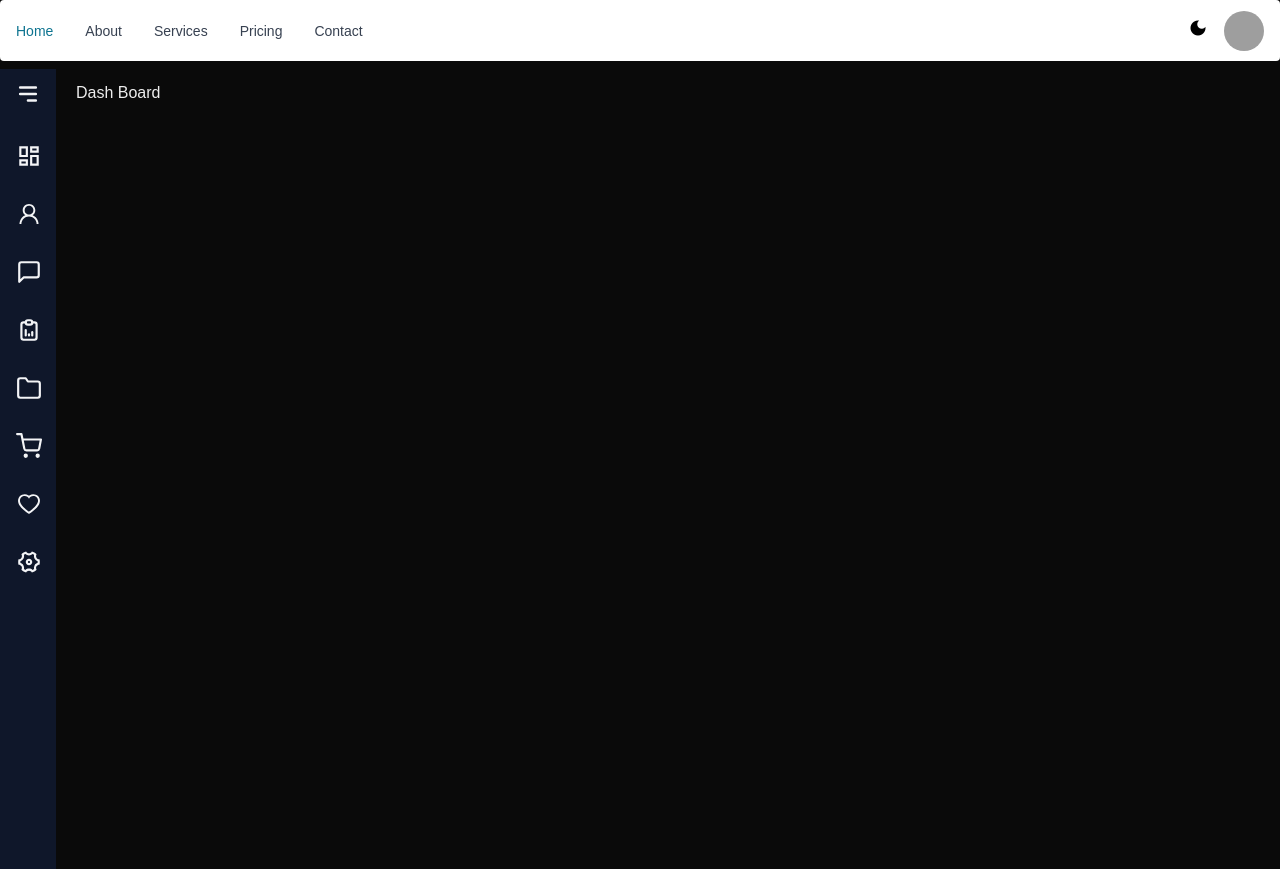
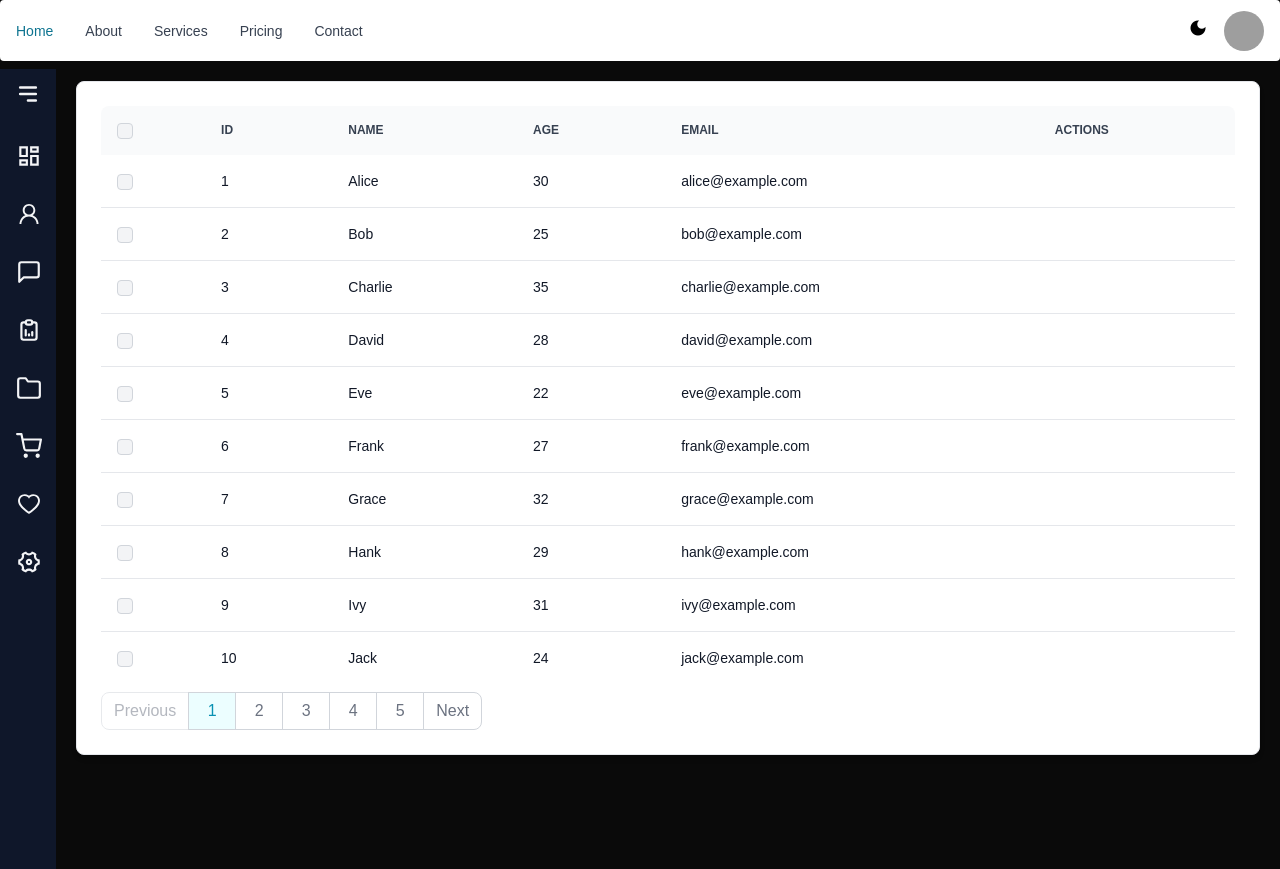
Before and after one commit to mecoderforhad/ecomfront, a Next.js app: page /dashboard in a window 1280 px wide. Built offline with nearby package versions, Linux system fonts and the light colour scheme; grey boxes are pictures that could not be loaded.

Commit message:
common table

```diff
--- a/app/(main)/dashboard/page.tsx
+++ b/app/(main)/dashboard/page.tsx
@@ -1,3 +1,10 @@
-export default function Dashboard(){
-    return(<>Dash Board</>)
+import DataGrid from "@/components/custom/table/DataGrid";
+import { data, headers } from "@/lib/data";
+
+export default function Dashboard() {
+  return (
+    <>
+      <DataGrid headers={headers} data={data} itemsPerPage={10} />
+    </>
+  );
 }
--- a/app/(main)/layout.tsx
+++ b/app/(main)/layout.tsx
@@ -1,5 +1,5 @@
-import SideBar from "@/core/navigation/SideBar";
-import { TopNavBar } from "@/core/navigation/TopNavbar";
+import SideBar from "@/components/custom/navigation/SideBar";
+import { TopNavBar } from "@/components/custom/navigation/TopNavbar";
 import React from "react";
 
 export default function MainLayout({
@@ -12,7 +12,7 @@ export default function MainLayout({
       <TopNavBar />
       <div className="flex min-h-screen">
         <SideBar />
-        <div className="mx-auto flex w-full grow gap-5 p-5">
+        <div className="flex-1 p-5">
           {children}
         </div>
       </div>
--- a/core/dark-mode/DarkModeSwitch.tsx
+++ b/components/custom/dark-mode/DarkModeSwitch.tsx
@@ -1,6 +1,6 @@
 "use client";
 
-import MaterialIcon from "@/components/icon/MaterialIcon";
+import MaterialIcon from "@/components/ui/icon/MaterialIcon";
 import { useThemeMode } from "flowbite-react";
 import { useEffect, useState } from "react";
 
--- /dev/null
+++ b/components/custom/table/DataGrid.tsx
@@ -0,0 +1,64 @@
+"use client";
+
+import React, { useState } from "react";
+import { Checkbox, Table, Pagination, Card } from "flowbite-react";
+
+interface DataGridProps {
+  headers: string[];
+  data: Array<{ [key: string]: string | number }>;
+  itemsPerPage: number;
+}
+
+const DataGrid: React.FC<DataGridProps> = ({ headers, data, itemsPerPage }) => {
+  const [currentPage, setCurrentPage] = useState(1);
+
+  const totalPages = Math.ceil(data.length / itemsPerPage);
+  const currentData = data.slice(
+    (currentPage - 1) * itemsPerPage,
+    currentPage * itemsPerPage
+  );
+
+  return (
+    <Card>
+      <div className="overflow-x-auto">
+        <Table hoverable>
+          <Table.Head>
+            <Table.HeadCell className="p-4">
+              <Checkbox />
+            </Table.HeadCell>
+            {headers.map((header, index) => (
+              <Table.HeadCell key={index}>{header}</Table.HeadCell>
+            ))}
+          </Table.Head>
+          <Table.Body className="divide-y">
+            {currentData.map((row, rowIndex) => (
+              <Table.Row
+                key={rowIndex}
+                className="bg-white dark:border-gray-700 dark:bg-gray-800"
+              >
+                <Table.Cell className="p-4">
+                  <Checkbox />
+                </Table.Cell>
+                {headers.map((header, colIndex) => (
+                  <Table.Cell
+                    key={colIndex}
+                    className="whitespace-nowrap font-medium text-gray-900 dark:text-white"
+                  >
+                    {row[header]}
+                  </Table.Cell>
+                ))}
+              </Table.Row>
+            ))}
+          </Table.Body>
+        </Table>
+        <Pagination
+          currentPage={currentPage}
+          totalPages={totalPages}
+          onPageChange={(page) => setCurrentPage(page)}
+        />
+      </div>
+    </Card>
+  );
+};
+
+export default DataGrid;
--- /dev/null
+++ b/lib/data/index.ts
@@ -0,0 +1,53 @@
+export const headers = ["id", "name", "age", "email", "actions"];
+export const data = [
+    { "id": 1, "name": "Alice", "age": 30, "email": "alice@example.com" },
+    { "id": 2, "name": "Bob", "age": 25, "email": "bob@example.com" },
+    { "id": 3, "name": "Charlie", "age": 35, "email": "charlie@example.com" },
+    { "id": 4, "name": "David", "age": 28, "email": "david@example.com" },
+    { "id": 5, "name": "Eve", "age": 22, "email": "eve@example.com" },
+    { "id": 6, "name": "Frank", "age": 27, "email": "frank@example.com" },
+    { "id": 7, "name": "Grace", "age": 32, "email": "grace@example.com" },
+    { "id": 8, "name": "Hank", "age": 29, "email": "hank@example.com" },
+    { "id": 9, "name": "Ivy", "age": 31, "email": "ivy@example.com" },
+    { "id": 10, "name": "Jack", "age": 24, "email": "jack@example.com" },
+    { "id": 11, "name": "Kate", "age": 26, "email": "kate@example.com" },
+    { "id": 12, "name": "Leo", "age": 34, "email": "leo@example.com" },
+    { "id": 13, "name": "Mona", "age": 30, "email": "mona@example.com" },
+    { "id": 14, "name": "Nate", "age": 28, "email": "nate@example.com" },
+    { "id": 15, "name": "Olivia", "age": 23, "email": "olivia@example.com" },
+    { "id": 16, "name": "Pete", "age": 27, "email": "pete@example.com" },
+    { "id": 17, "name": "Quincy", "age": 32, "email": "quincy@example.com" },
+    { "id": 18, "name": "Rita", "age": 29, "email": "rita@example.com" },
+    { "id": 19, "name": "Sam", "age": 31, "email": "sam@example.com" },
+    { "id": 20, "name": "Tina", "age": 24, "email": "tina@example.com" },
+    { "id": 21, "name": "Uma", "age": 26, "email": "uma@example.com" },
+    { "id": 22, "name": "Vince", "age": 34, "email": "vince@example.com" },
+    { "id": 23, "name": "Wendy", "age": 30, "email": "wendy@example.com" },
+    { "id": 24, "name": "Xander", "age": 28, "email": "xander@example.com" },
+    { "id": 25, "name": "Yara", "age": 23, "email": "yara@example.com" },
+    { "id": 26, "name": "Zane", "age": 27, "email": "zane@example.com" },
+    { "id": 27, "name": "Ava", "age": 30, "email": "ava@example.com" },
+    { "id": 28, "name": "Ben", "age": 25, "email": "ben@example.com" },
+    { "id": 29, "name": "Cara", "age": 35, "email": "cara@example.com" },
+    { "id": 30, "name": "Dean", "age": 28, "email": "dean@example.com" },
+    { "id": 31, "name": "Elle", "age": 22, "email": "elle@example.com" },
+    { "id": 32, "name": "Finn", "age": 27, "email": "finn@example.com" },
+    { "id": 33, "name": "Gina", "age": 32, "email": "gina@example.com" },
+    { "id": 34, "name": "Hugo", "age": 29, "email": "hugo@example.com" },
+    { "id": 35, "name": "Iris", "age": 31, "email": "iris@example.com" },
+    { "id": 36, "name": "Jake", "age": 24, "email": "jake@example.com" },
+    { "id": 37, "name": "Kara", "age": 26, "email": "kara@example.com" },
+    { "id": 38, "name": "Liam", "age": 34, "email": "liam@example.com" },
+    { "id": 39, "name": "Mia", "age": 30, "email": "mia@example.com" },
+    { "id": 40, "name": "Noah", "age": 28, "email": "noah@example.com" },
+    { "id": 41, "name": "Oscar", "age": 23, "email": "oscar@example.com" },
+    { "id": 42, "name": "Pia", "age": 27, "email": "pia@example.com" },
+    { "id": 43, "name": "Quinn", "age": 32, "email": "quinn@example.com" },
+    { "id": 44, "name": "Rose", "age": 29, "email": "rose@example.com" },
+    { "id": 45, "name": "Sean", "age": 31, "email": "sean@example.com" },
+    { "id": 46, "name": "Tess", "age": 24, "email": "tess@example.com" },
+    { "id": 47, "name": "Umar", "age": 26, "email": "umar@example.com" },
+    { "id": 48, "name": "Vera", "age": 34, "email": "vera@example.com" },
+    { "id": 49, "name": "Will", "age": 30, "email": "will@example.com" },
+    { "id": 50, "name": "Xena", "age": 28, "email": "xena@example.com" }
+  ];
```
Also changed, not shown: components/custom/navigation/SideBar.tsx (renamed from core/navigation/SideBar.tsx), components/custom/navigation/TopNavbar.tsx (renamed from core/navigation/TopNavbar.tsx), components/ui/button/Button.tsx (renamed from components/button/Button.tsx), components/ui/icon/MaterialIcon.tsx (renamed from components/icon/MaterialIcon.tsx).
